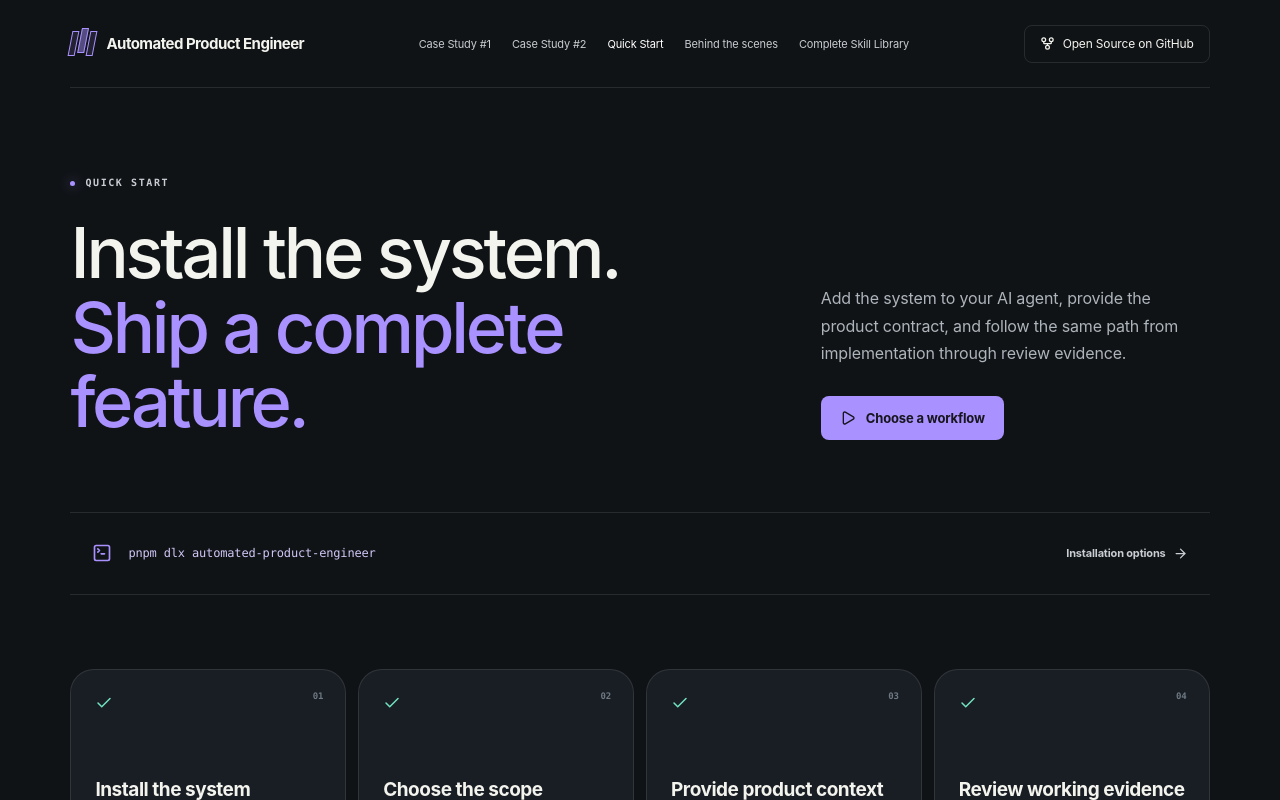
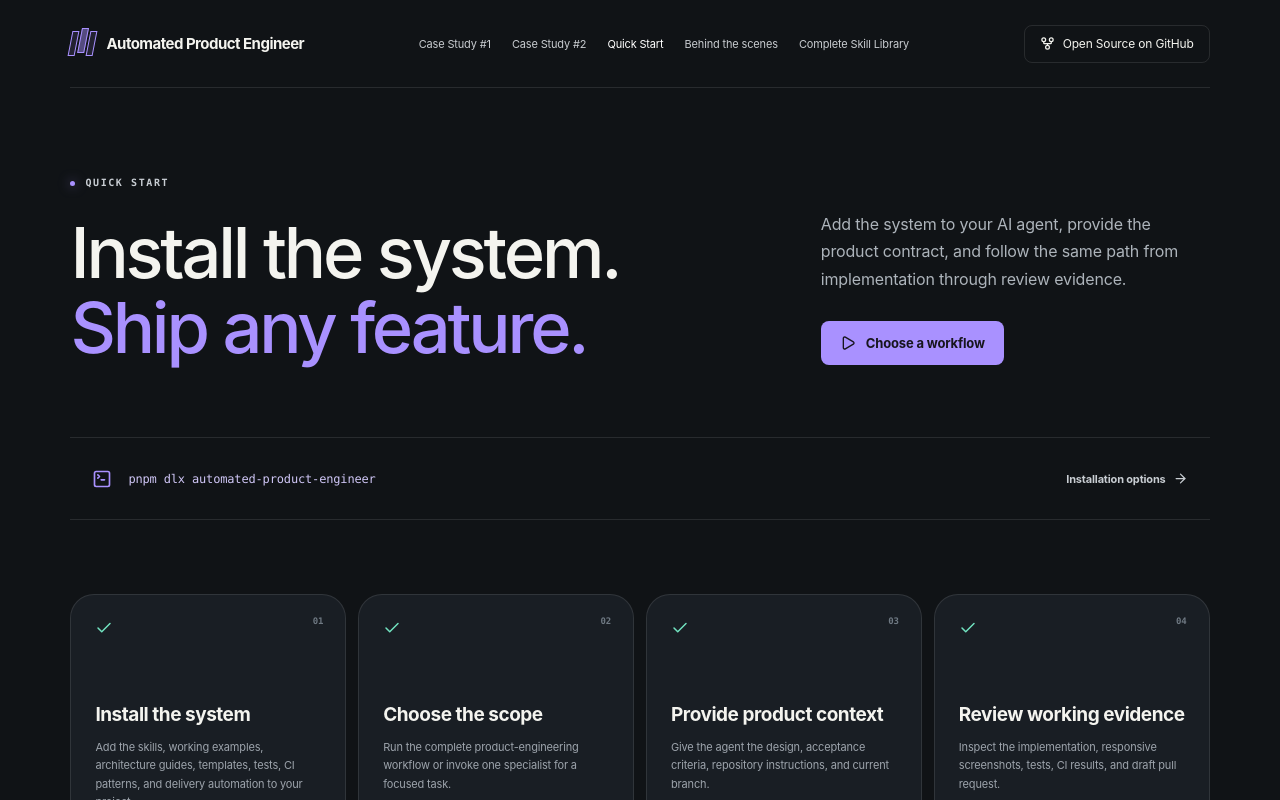
Before and after one commit to kuck1/automated-product-engineer, a Next.js app: page /quick-start in a window 1280 px wide. Shown: the top 800 px of the page. Built offline with nearby package versions, Linux system fonts and the light colour scheme.

Commit message:
copy: clarify quick start promise

```diff
--- a/app/quick-start/page.tsx
+++ b/app/quick-start/page.tsx
@@ -16,7 +16,7 @@ export default function QuickStartPage() {
       <section className="quick-start-hero">
         <div>
           <SectionEyebrow>QUICK START</SectionEyebrow>
-          <h1>Install the system.<br /><span>Ship a complete feature.</span></h1>
+          <h1>Install the system.<br /><span>Ship any feature.</span></h1>
         </div>
         <div className="quick-start-intro">
           <p>Add the system to your AI agent, provide the product contract, and follow the same path from implementation through review evidence.</p>
```
